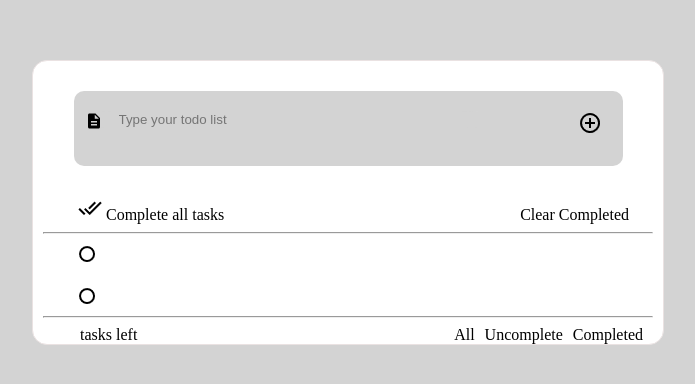
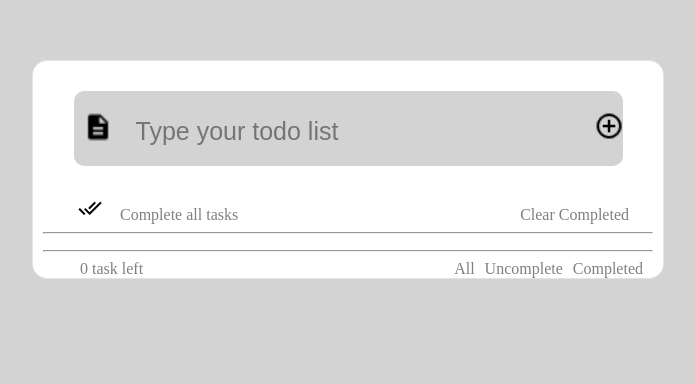
Before and after one commit to TamerAlissa/To-Do-List, a plain HTML site: page index.html in a window 1280 px wide. Shown: the part 130-514 px from the top of the page, without its empty margins (292-987 px from the left). Drawn offline with Linux system fonts and the light colour scheme.

Commit message:
EditToDo

```diff
--- a/index.html
+++ b/index.html
@@ -10,27 +10,28 @@
                     <input type="text1" class="text1" id="text1" placeholder="Type your todo list">
                     <img src="add1.png" class="add1" id="add1">
                 </div>
-                <div class="txt1">
+                <div class="txt1" id="txt1">
                     <img src="add2.png" class="">
                     <a class="btn1" id="btn">Complete all tasks</a>
                     <a class="btn2" id="btn">Clear Completed</a>
                 </div>
                 <hr>
                 <div class="txt2">
-                    <div class="todo"><img src="unchecked.png"></div>
-                    <br>
-                    <div class="todo"><img src="unchecked.png"></div>
+                    <ul id="add" >
+
+                    </ul>
                 </div>
                 <hr>
                 <div class="txt3">
-                        <a class="tasks4">Completed</a>
-                        <a class="tasks3">Uncomplete</a>
-                        <a class="tasks2">All</a>
-                        <a class="tasks1">tasks left</a>
+                    <a class="tasks1" id="todos"> 0 task left</a>
+                    <span class="tasks2">Completed</span>
+                    <span class="tasks2">Uncomplete</span>
+                    <span class="tasks2">All </span>
 
                 </div>
 
 
             </div>
+            <script  src="./main.js" ></script>
         </body>
 </html>
--- a/style.css
+++ b/style.css
@@ -21,25 +21,31 @@ body{
     margin: 5%;
     border-radius: 10px;
     background-color: lightgray;
-    /* border: solid black 1px; */
-    /* border: solid black 1px; */
-}
+    }
 .img1{
-position:absolute;
-padding: 1px;
-margin-left: 10px;
+    width: 30px;
+    position:absolute;
+    padding: 1px;
+    margin-left: 8px;
+    margin-bottom: 7px;
 }
 .text1 {
+    height: 100%;
     background-color: lightgrey;
     width: 100%;
     border-radius: 5%;
     padding-left: 25px;
     outline: none;
-    width: 70%;
+    width: 73%;
+    top: -7px;
+    position: relative;
+    left: 17px;
+    font-size: 25px;
     margin-left: 20px;
     border-style: none;
 }
 .add1 {
+    width: 30px;
     margin-left: 11px;
     /*float: right;*/
     position: absolute;
@@ -52,17 +58,37 @@ margin-left: 10px;
     margin-right: 14px;
     cursor: pointer;
     padding-right: 10px;
+    color:gray
 }
-.tasks2, .tasks3, .tasks4{
+.btn2:hover{
+    color: black;
+}
+.btn1{
+    margin-left: 14px;
+    cursor: pointer;
+    color:gray
+}
+.btn1:hover{
+    color:black;
+}
+.tasks1{
+    padding-left: 5px;
+    cursor: pointer;
+    color: gray;
+}
+.tasks1:hover{
+    color: black;
+}
+.tasks2, .tasks2, .tasks2{
     float: right;
     padding: 0px;
     padding-right: 5px;
     cursor: pointer;
     padding-right: 10px;
+    color: gray;
 }
-.tasks1{
-    padding-left: 5px;
-    cursor: pointer;
+.tasks2:hover, .tasks2:hover, .tasks2:hover{
+    color: black;
 }
 .txt1{
     cursor: pointer;
```
